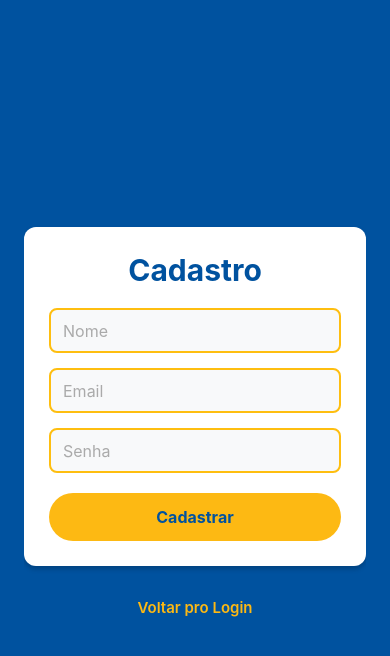
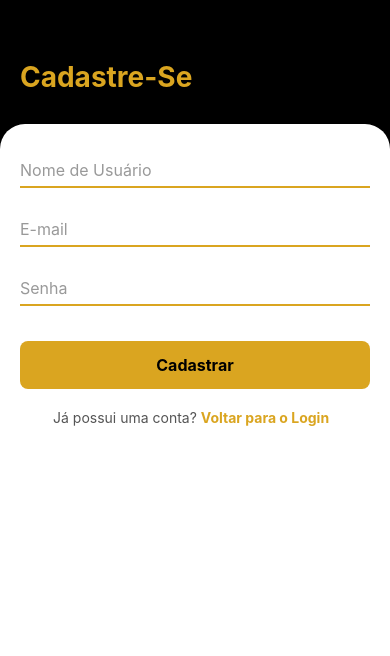
Before and after one commit to MuriloHenriqueDss/Apollo-app, a React Native app in the folder apollo/: screen /Cadastro in a window 390 px wide. Shown: the top 656 px of the page. Built offline with nearby package versions, Linux system fonts and the light colour scheme.

Commit message:
Login e Cadastro estiizados

```diff
--- a/apollo/App.js
+++ b/apollo/App.js
@@ -10,6 +10,7 @@ import Home from './src/screens/Home';
 import Notificacao from './src/screens/Notificacao';
 import Direct from './src/screens/Direct';
 import Perfil from './src/screens/Perfil';
+import bemVindo from './src/screens/bemVindo';
 
 const Stack = createNativeStackNavigator();
 const Tab = createBottomTabNavigator();
@@ -18,7 +19,7 @@ function BottomTabs() {
   return (
     <Tab.Navigator
       screenOptions={{
-        headerShown: false, // Aqui garantimos que o header não apareça
+        headerShown: false,
       }}
     >
       <Tab.Screen name="Inicio" component={Home} />
@@ -33,9 +34,9 @@ export default function App() {
   return (
     <NavigationContainer>
       <Stack.Navigator screenOptions={{ headerShown: false }}>
+        <Stack.Screen name="bemVindo" component={bemVindo} />
         <Stack.Screen name="Login" component={Login} />
         <Stack.Screen name="Cadastro" component={Cadastro} />
-        {/* Colocando BottomTabs dentro da tela Home */}
         <Stack.Screen name="Home" component={BottomTabs} />
       </Stack.Navigator>
     </NavigationContainer>
--- a/apollo/package.json
+++ b/apollo/package.json
@@ -25,8 +25,10 @@
     "react": "18.3.1",
     "react-dom": "18.3.1",
     "react-native": "0.76.9",
+    "react-native-animatable": "^1.4.0",
     "react-native-gesture-handler": "^2.25.0",
-    "react-native-reanimated": "^3.17.4",
+    "react-native-linear-gradient": "^2.8.3",
+    "react-native-reanimated": "~3.16.1",
     "react-native-safe-area-context": "^5.4.0",
     "react-native-screens": "^4.10.0",
     "react-native-vector-icons": "^10.2.0",
--- a/apollo/src/screens/Cadastro.js
+++ b/apollo/src/screens/Cadastro.js
@@ -8,8 +8,8 @@ import {
   Text,
   KeyboardAvoidingView,
   Platform,
-  ScrollView,
 } from "react-native";
+import * as Animatable from "react-native-animatable";
 import { getAuth, createUserWithEmailAndPassword, fetchSignInMethodsForEmail } from "firebase/auth";
 import { getFirestore, doc, setDoc } from "firebase/firestore";
 import { getApp } from "firebase/app";
@@ -19,38 +19,28 @@ export default function Cadastrar({ navigation }) {
   const [email, setEmail] = useState("");
   const [password, setPassword] = useState("");
 
-  const registerUser = async (email, password, nome) => {
+  const registerUser = async () => {
     const auth = getAuth(getApp());
     const firestore = getFirestore(getApp());
 
     try {
       const methods = await fetchSignInMethodsForEmail(auth, email);
       if (methods.length > 0) {
-        alert("Erro", "Este e-mail já está em uso. Tente fazer login ou use outro e-mail.");
+        Alert.alert("Erro", "Este e-mail já está em uso.");
         return;
       }
-
       const userCredential = await createUserWithEmailAndPassword(auth, email, password);
       const user = userCredential.user;
-
       await setDoc(doc(firestore, "users", user.uid), {
         uid: user.uid,
         nome,
         email,
       });
-
-      alert("Usuário cadastrado com sucesso! Você será redirecionado para o Login");
-      navigation.navigate("realizarLogin");
+      Alert.alert("Sucesso", "Cadastro realizado!", [
+        { text: "Ir para Login", onPress: () => navigation.navigate("realizarLogin") },
+      ]);
     } catch (error) {
-      alert("Erro", error.message);
-    }
-  };
-
-  const verificar = async () => {
-    if (email && password && nome) {
-      await registerUser(email, password, nome);
-    } else {
-      alert("Atenção, preencha todos os campos");
+      Alert.alert("Erro", error.message);
     }
   };
 
@@ -59,49 +49,50 @@ export default function Cadastrar({ navigation }) {
       style={styles.container}
       behavior={Platform.OS === "ios" ? "padding" : undefined}
     >
-      <ScrollView
-        contentContainerStyle={{ flexGrow: 1, justifyContent: "center" }}
-        keyboardShouldPersistTaps="handled"
-      >
-        <View style={styles.card}>
-          <Text style={styles.titulo}>Cadastro</Text>
+      {/* Header */}
+      <Animatable.View animation="fadeInLeft" delay={600} style={styles.header}>
+        <Text style={styles.headerText}>Cadastre-Se</Text>
+      </Animatable.View>
 
+      {/* Form */}
+      <Animatable.View animation="fadeInUp" style={styles.formContainer}>
         <TextInput
-            placeholder="Nome"
+          style={styles.input}
+          placeholder="Nome de Usuário"
+          placeholderTextColor="#999"
           value={nome}
           onChangeText={setNome}
-            style={styles.input}
-            placeholderTextColor="#aaa"
         />
         <TextInput
-            placeholder="Email"
+          style={styles.input}
+          placeholder="E-mail"
+          placeholderTextColor="#999"
           value={email}
           onChangeText={setEmail}
           keyboardType="email-address"
-            style={styles.input}
-            placeholderTextColor="#aaa"
+          autoCapitalize="none"
         />
         <TextInput
+          style={styles.input}
           placeholder="Senha"
+          placeholderTextColor="#999"
           value={password}
           onChangeText={setPassword}
           secureTextEntry
-            style={styles.input}
-            placeholderTextColor="#aaa"
         />
 
-          <TouchableOpacity style={styles.botaoCadastrar} onPress={verificar}>
-            <Text style={styles.textoBotao}>Cadastrar</Text>
+        <TouchableOpacity style={styles.button} onPress={registerUser}>
+          <Text style={styles.buttonText}>Cadastrar</Text>
         </TouchableOpacity>
-        </View>
 
         <TouchableOpacity
-          style={styles.botaoVoltar}
-          onPress={() => navigation.navigate("realizarLogin")}
+          style={styles.backButton}
+          onPress={() => navigation.navigate("Login")}
         >
-          <Text style={styles.textoBotaoVoltar}>Voltar pro Login</Text>
+          <Text style={styles.backButtonText}>Já possui uma conta? <Text style = {styles.bold}>Voltar para o Login</Text>  </Text>
         </TouchableOpacity>
-      </ScrollView>
+
+      </Animatable.View>
     </KeyboardAvoidingView>
   );
 }
@@ -109,58 +100,58 @@ export default function Cadastrar({ navigation }) {
 const styles = StyleSheet.create({
   container: {
     flex: 1,
-    backgroundColor: "#00529F",
-    padding: 24,
+    backgroundColor: "#000000",
   },
-  titulo: {
-    fontSize: 30,
-    color: "#00529F",
+  header: {
+    marginTop: 60,
+    marginLeft: 20,
+    marginBottom: 10,
+  },
+  headerText: {
+    fontSize: 28,
     fontWeight: "bold",
-    textAlign: "center",
+    color: "#DAA520",
     marginBottom: 20,
   },
-  card: {
+  formContainer: {
+    flex: 1,
     backgroundColor: "#FFFFFF",
-    borderRadius: 12,
-    padding: 25,
-    shadowColor: "#000",
-    shadowOffset: { width: 0, height: 3 },
-    shadowOpacity: 0.2,
-    shadowRadius: 5,
-    elevation: 5,
-    marginBottom: 20,
+    borderTopLeftRadius: 25,
+    borderTopRightRadius: 25,
+    paddingHorizontal: 20,
+    paddingTop: 30,
   },
   input: {
-    width: "100%",
-    height: 45,
-    borderColor: "#FEBE10",
-    borderWidth: 2,
+    borderBottomWidth: 2,
+    borderBottomColor: "#DAA520",
+    marginBottom: 25,
+    paddingVertical: 6,
+    fontSize: 16,
+    color: "#000",
+  },
+  button: {
+    backgroundColor: "#DAA520",
+    paddingVertical: 14,
     borderRadius: 8,
-    marginBottom: 15,
-    paddingHorizontal: 12,
+    alignItems: "center",
+    marginTop: 10,
+  },
+  buttonText: {
+    color: "#000",
     fontSize: 16,
-    color: "#333",
-    backgroundColor: "#F8F9FA",
+    fontWeight: "bold",
   },
-  botaoCadastrar: {
-    backgroundColor: "#FDB913",
-    padding: 14,
-    borderRadius: 50,
-    alignItems: "center",
-    marginTop: 5,
-  },
-  textoBotao: {
-    color: "#00529F",
-    fontWeight: "bold",
-    fontSize: 16,
-  },
-  botaoVoltar: {
-    marginTop: 12,
+  // Link de voltar
+  backButton: {
+    marginTop: 20,
     alignItems: "center",
   },
-  textoBotaoVoltar: {
-    color: "#FDB913",
-    fontWeight: "600",
-    fontSize: 15,
+  backButtonText: {
+    color: "#555",
+    fontSize: 14,
+  },
+  bold: {
+    fontWeight: "bold",
+    color: "#DAA520",
   },
 });
--- a/apollo/src/screens/Login.js
+++ b/apollo/src/screens/Login.js
@@ -1,7 +1,8 @@
 import React, { useState } from 'react';
-import { StyleSheet, Text, TextInput, Button, View } from 'react-native';
+import { StyleSheet, Text, TextInput, TouchableOpacity, View, KeyboardAvoidingView, Platform } from 'react-native';
 import { getAuth, signInWithEmailAndPassword } from 'firebase/auth';
-import app from '../../firebaseConfig'; // Ajuste o caminho se necessário
+import * as Animatable from 'react-native-animatable';
+import app from '../../firebaseConfig';
 
 const RealizarLogin = ({ navigation }) => {
   const [email, setEmail] = useState('');
@@ -11,7 +12,7 @@ const RealizarLogin = ({ navigation }) => {
     const auth = getAuth(app);
     signInWithEmailAndPassword(auth, email, senha)
       .then(() => {
-        navigation.replace("Home"); // Use 'replace' para não voltar pro login
+        navigation.replace("Home");
       })
       .catch((error) => {
         console.error("Erro ao realizar login:", error);
@@ -20,59 +21,108 @@ const RealizarLogin = ({ navigation }) => {
   };
 
   return (
-    <View style={styles.container}>
-      <Text style={styles.title}>Login</Text>
+    <KeyboardAvoidingView
+      behavior={Platform.OS === "ios" ? "padding" : "height"}
+      style={styles.container}
+    >
+      <Animatable.View animation="fadeInLeft" delay={300} style={styles.header}>
+        <Text style={styles.headerText}>Bem-vindo(a)</Text>
+      </Animatable.View>
+
+      <Animatable.View animation="fadeInUp" style={styles.formContainer}>
+        <Text style={styles.label}>Email</Text>
         <TextInput
           style={styles.input}
-        placeholder="E-mail"
+          placeholder="Digite um email..."
           value={email}
           onChangeText={setEmail}
           keyboardType="email-address"
           autoCapitalize="none"
+          placeholderTextColor="#999"
         />
+
+        <Text style={styles.label}>Senha</Text>
         <TextInput
           style={styles.input}
-        placeholder="Senha"
+          placeholder="Sua senha"
           value={senha}
           onChangeText={setSenha}
           secureTextEntry
+          placeholderTextColor="#999"
         />
-      <Button title="Entrar" onPress={tentarLogar} />
+
+        <TouchableOpacity style={styles.button} onPress={tentarLogar}>
+          <Text style={styles.buttonText}>Acessar</Text>
+        </TouchableOpacity>
+
         <Text
           style={styles.registerText}
           onPress={() => navigation.navigate('Cadastro')}
         >
-        Não tem uma conta? Cadastre-se
+          Não possui uma conta? <Text style={styles.bold}>Cadastre-se</Text>
         </Text>
-    </View>
+
+      </Animatable.View>
+    </KeyboardAvoidingView>
   );
 };
 
 const styles = StyleSheet.create({
   container: {
     flex: 1,
-    justifyContent: 'center',
+    backgroundColor: '#000000',
+  },
+  header: {
+    marginTop: 60,
+    marginBottom: 20,
+    marginLeft: 20,
+  },
+  headerText: {
+    fontSize: 26,
+    color: '#DAA520',
+    fontWeight: 'bold',
+  },
+  formContainer: {
+    flex: 1,
+    backgroundColor: '#fff',
+    borderTopLeftRadius: 25,
+    borderTopRightRadius: 25,
     padding: 20,
-    backgroundColor: '#fff',
+    paddingTop: 30,
   },
-  title: {
-    fontSize: 24,
-    fontWeight: 'bold',
-    textAlign: 'center',
-    marginBottom: 30,
+  label: {
+    fontSize: 16,
+    marginBottom: 5,
+    color: '#000',
   },
   input: {
-    height: 40,
-    borderColor: '#ccc',
-    borderWidth: 1,
+    borderBottomWidth: 1,
+    borderBottomColor: '#DAA520',
     marginBottom: 20,
-    paddingLeft: 10,
-    borderRadius: 5,
+    paddingVertical: 6,
+    fontSize: 16,
+    color: '#000',
+  },
+  button: {
+    backgroundColor: '#DAA520',
+    paddingVertical: 10,
+    alignItems: 'center',
+    borderRadius: 4,
+    marginTop: 10,
+  },
+  buttonText: {
+    color: '#000',
+    fontWeight: 'bold',
+    fontSize: 16,
   },
   registerText: {
+    textAlign: 'center',
     marginTop: 20,
-    textAlign: 'center',
-    color: '#007bff',
+    color: '#555',
+  },
+  bold: {
+    fontWeight: 'bold',
+    color: '#DAA520',
   },
 });
 
--- /dev/null
+++ b/apollo/src/screens/bemVindo.js
@@ -0,0 +1,83 @@
+import React from "react";
+import { StyleSheet, Text, View, Image, TouchableOpacity } from "react-native";
+import { useNavigation } from "@react-navigation/native";
+import * as Animatable from "react-native-animatable";
+
+export default function BemVindo() {
+    const navigation = useNavigation();
+
+    return (
+        <View style={styles.container}>
+            <View style={styles.imageContainer}>
+                <Animatable.Image
+                animation="flipInX"
+                    source={require("../../assets/img/logo-sem-fundo.png")}
+                    style={styles.image}
+                    resizeMode="contain"
+                />
+            </View>
+
+            <Animatable.View style={styles.containerForm} animation={"fadeInUp"} delay={500}>
+                <Text style={styles.title}>Bem-vindo ao Apollo!</Text>
+                <Text style={styles.text}>A melhor rede social que você ja utilizou!  </Text>
+
+                <TouchableOpacity
+                    style={styles.button}
+                    onPress={() => navigation.navigate("Login")}
+                >
+                    <Text style={styles.buttonText}>Acessar</Text>
+                </TouchableOpacity>
+            </Animatable.View>
+        </View>
+    );
+}
+
+const styles = StyleSheet.create({
+    container: {
+        flex: 1,
+        backgroundColor: "black",
+    },
+    imageContainer: {
+        flex: 1,
+        justifyContent: "center",
+        alignItems: "center",
+        paddingTop: 60,
+    },
+    image: {
+        width: 300,
+        height: 300,
+        marginRight: 15,
+    },
+    containerForm: {
+        flex: 0.5,
+        backgroundColor: "#DAA520",
+        borderTopLeftRadius: 25,
+        borderTopRightRadius: 25,
+        paddingHorizontal: "5%",
+        paddingTop: 30,
+        alignItems: "center",
+    },
+    title: {
+        fontSize: 28,
+        fontWeight: "bold",
+        marginBottom: 10,
+        color: "black",
+    },
+    text: {
+        color: "black",
+        fontSize: 16,
+    },
+    button: {
+        backgroundColor: "black",
+        borderRadius: 8,
+        paddingVertical: 12,
+        paddingHorizontal: 32,
+        alignItems: "center",
+        marginTop: 30,
+    },
+    buttonText: {
+        color: "white",
+        fontSize: 18,
+        fontWeight: "bold",
+    },
+});
```
Also changed, not shown: apollo/assets/img/logo-sem-fundo.png (added), 1 other file (tests, documents, lock files or other folders). Lines whose indentation alone changed are shown as unchanged.
